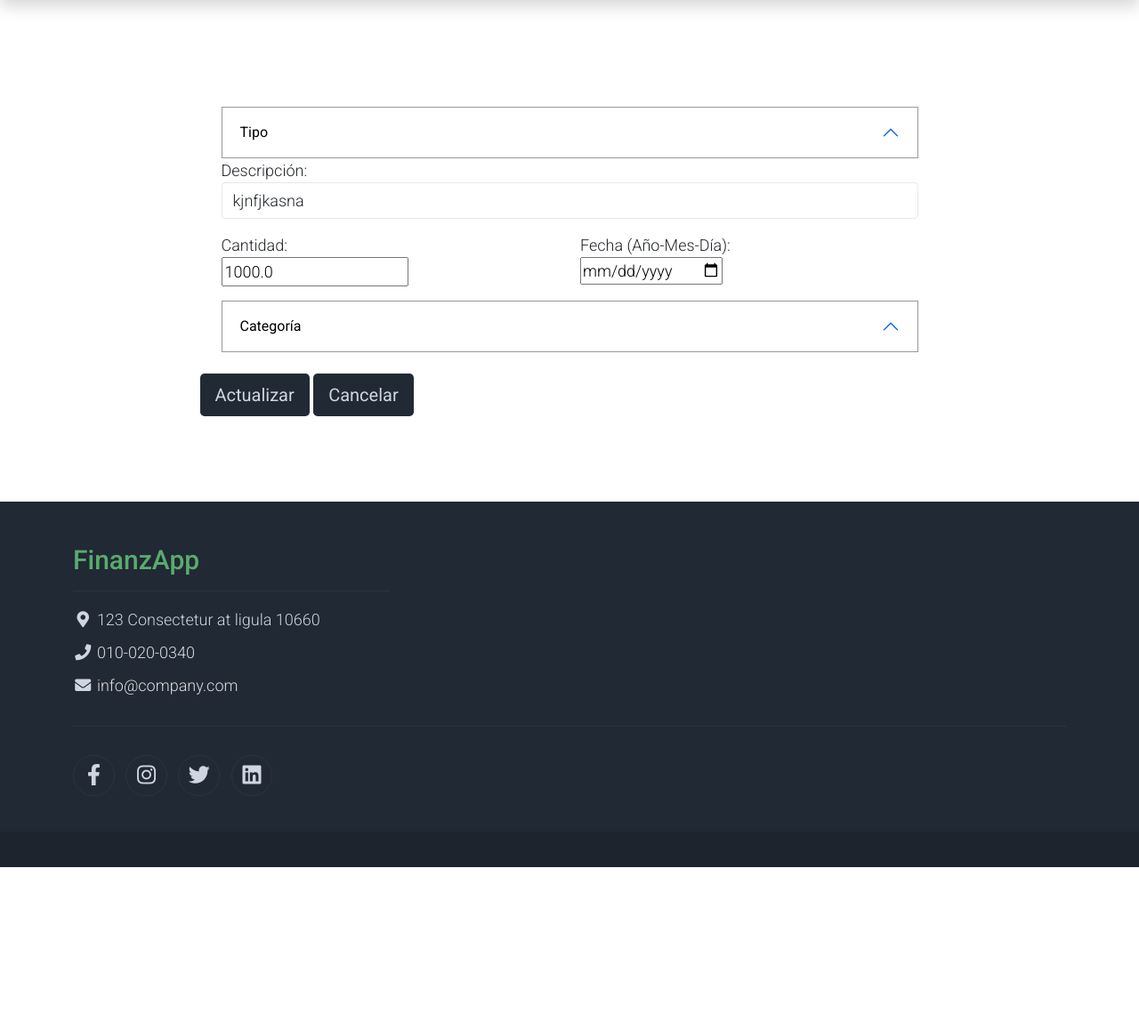
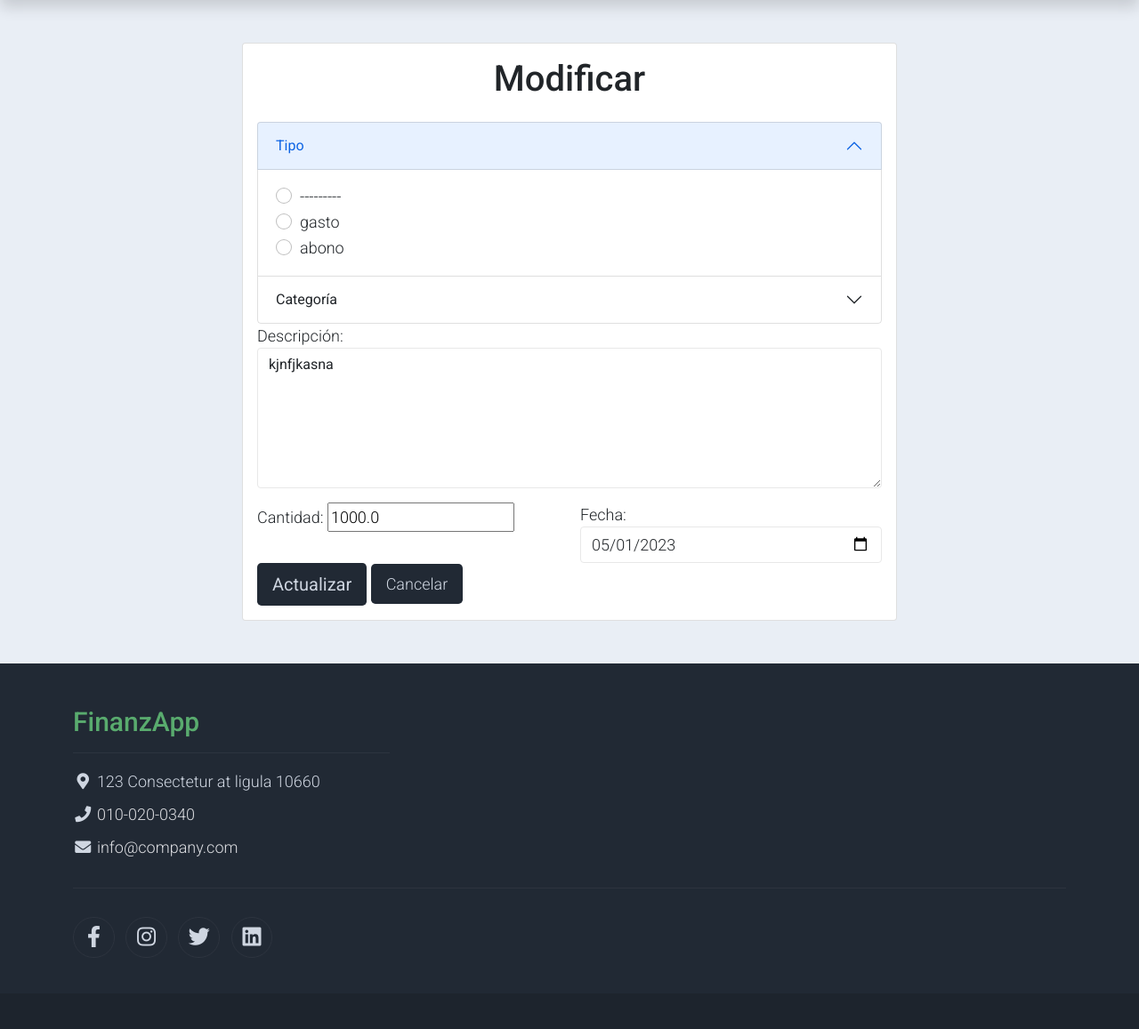
Before and after one commit to DCC-CC4401/2023-1-Grupo-2, a Django app: page /editTrans/1 in a window 1280 px wide. Shown: the part 119-1276 px from the top of the page at 89% size. Before the commit the page ends 1094 px from the top, so only its background shows below. Run offline with Django 4.2, Linux system fonts and the light colour scheme; a user stored in the database is signed in; data comes from the database, SQL or seed files in the repository; both versions use the stored data as it was after the commit; some libraries are stand-ins or nearby versions.

Commit message:
fixing changes in editTransaction

```diff
--- a/finanzapp_proj/finanzapp/forms.py
+++ b/finanzapp_proj/finanzapp/forms.py
@@ -7,10 +7,6 @@ class RegisterUserForm(forms.Form):
    display_name = forms.CharField(label="Apodo")
 
 class EditTransactionForm(forms.ModelForm):
-    def __init__(self, user, *args, **kwargs):
-        super(EditTransactionForm, self).__init__(*args, **kwargs)
-        self.fields['category'].queryset = Category.objects.filter(user=user)
-
     class Meta:
         model = Transaction
         fields = ["type", "description", "amount", "date", "category"]
--- a/finanzapp_proj/finanzapp/templates/edit_trans.html
+++ b/finanzapp_proj/finanzapp/templates/edit_trans.html
@@ -1,78 +1,89 @@
 {% extends 'base.html' %}
+{% block content %}
+<section class="bg-light">
+  <div class="container py-5">
+    <div class="row">
+      <div class="col-md-8 m-auto">
+        <div class="card">
+          <div class="card-body">
+            <h1 class="text-center mb-4">Modificar</h1>
+            <form action="/actualizarTrans/{{ transaction.id }}" method="post">
+              {% csrf_token %}
 
-{% block content %}
-
-<div class="container py-5">
-  <div class="row py-5">
-    <div class="col-md-9 m-auto">
-      <form class="p-4" style="background-color: #ffffff;" action="/actualizarTrans/{{ transaction.id }}" method="post">
-        {% csrf_token %}
-        <div class="list-unstyled templatemo-accordion custom-accordion">
-            <button class="accordion-button" type="button" data-bs-toggle="collapse" data-bs-target="#typeAccordion" aria-expanded="false" aria-controls="typeAccordion">
+              <div class="accordion" id="accordionForm">
+                <div class="accordion-item">
+                  <h2 class="accordion-header" id="typeHeading">
+                    <button class="accordion-button" type="button" data-bs-toggle="collapse" data-bs-target="#typeCollapse" aria-expanded="true" aria-controls="typeCollapse">
                       Tipo
                     </button>
-            <div id="typeAccordion" class="accordion-collapse collapse" aria-labelledby="typeAccordion">
+                  </h2>
+                  <div id="typeCollapse" class="accordion-collapse collapse show" aria-labelledby="typeHeading" data-bs-parent="#accordionForm">
                     <div class="accordion-body">
-                <ul class="list-unstyled">
+                      <div class="form-group">
                         {% for choice in form.type.field.choices %}
-                    <li>
-                      <input class="form-check-input radio-input" type="radio" name="{{ form.type.html_name }}" id="{{ form.type.id_for_label }}_{{ forloop.counter }}" value="{{ choice.0 }}" {% if choice.0 == form.type.value %}checked{% endif %}>
-                      <label for="{{ form.type.id_for_label }}_{{ forloop.counter }}">{{ choice.1 }}</label>
-                    </li>
+                          <div class="form-check">
+                            <input class="form-check-input" type="radio" name="{{ form.type.name }}" id="{{ form.type.id_for_label }}_{{ forloop.counter }}" value="{{ choice.0 }}" {% if choice.0 == form.type.value %}checked{% endif %}>
+                            <label class="form-check-label" for="{{ form.type.id_for_label }}_{{ forloop.counter }}">
+                              {{ choice.1 }}
+                            </label>
+                          </div>
                         {% endfor %}
-                </ul>
                       </div>
                     </div>
                   </div>
-
-
-            <div class="mb-3">
-              <label for="{{ form.description.id_for_label }}">Descripción:</label>
-              <div>
-                <input type="text" class="form-control" id="{{ form.description.id_for_label }}" name="{{ form.description.html_name }}" value="{{ form.description.value }}">
                 </div>
-            </div>
-
-            <div class="row">
-                  <div class="form-group col-md-6 mb-3">
-                        <label for="{{ form.amount.id_for_label }}">Cantidad:</label>
-                        <div class="another-custom-class">{{ form.amount }}</div>
-                  </div>
-
-                  <div class="form-group col-md-6 mb-3">
-                    <label for="{{ form.date.id_for_label }}">Fecha (Año-Mes-Día):</label>
-                    <div class="another-custom-class">
-                      <input type="date" id="{{ form.date.id_for_label }}" name="{{ form.date.name }}">
-                    </div>
-                  </div>
-
-
-            </div>
-            <div class="list-unstyled templatemo-accordion custom-accordion">
-                  <button class="accordion-button" type="button" data-bs-toggle="collapse" data-bs-target="#categoryAccordion" aria-expanded="false" aria-controls="categoryAccordion">
+                <div class="accordion-item">
+                  <h2 class="accordion-header" id="categoryHeading">
+                    <button class="accordion-button collapsed" type="button" data-bs-toggle="collapse" data-bs-target="#categoryCollapse" aria-expanded="false" aria-controls="categoryCollapse">
                       Categoría
                     </button>
-                  <div id="categoryAccordion" class="accordion-collapse collapse" aria-labelledby="categoryAccordion">
+                  </h2>
+                  <div id="categoryCollapse" class="accordion-collapse collapse" aria-labelledby="categoryHeading" data-bs-parent="#accordionForm">
                     <div class="accordion-body">
-                      <form>
+                      <div class="form-group">
                         {% for choice in form.category.field.choices %}
                           <div class="form-check">
-                            <input class="form-check-input radio-input" type="radio" name="{{ form.category.html_name }}" id="{{ form.category.id_for_label }}_{{ forloop.counter }}" value="{{ choice.0 }}" {% if choice.0 == form.category.value %}checked{% endif %}>
+                            <input class="form-check-input" type="radio" name="{{ form.category.name }}" id="{{ form.category.id_for_label }}_{{ forloop.counter }}" value="{{ choice.0 }}" {% if choice.0 == form.category.value %}checked{% endif %}>
                             <label class="form-check-label" for="{{ form.category.id_for_label }}_{{ forloop.counter }}">
                               {{ choice.1 }}
                             </label>
                           </div>
                         {% endfor %}
-                      </form>
+                      </div>
+                    </div>
+                  </div>
+                </div>
+              </div>
+
+              <div class="mb-3">
+                <label for="{{ form.description.id_for_label }}">Descripción:</label>
+                <div>
+                  <textarea class="form-control" id="{{ form.description.id_for_label }}" name="{{ form.description.html_name }}" cols="40" rows="6">{{ form.description.value }}</textarea>
+                </div>
+              </div>
+
+              <div class="row">
+                <div class="col-md-6">
+                  <div class="form-group">
+                    <label for="{{ form.amount.id_for_label }}">Cantidad:</label>
+                    {{ form.amount }}
+                  </div>
+                </div>
+                <div class="col-md-6">
+                  <div class="form-group">
+                    <label for="{{ form.date.id_for_label }}">Fecha:</label>
+                    <input type="date" class="form-control" id="{{ form.date.id_for_label }}" name="{{ form.date.name }}" value="{{ form.date.value|date:'Y-m-d' }}">
                   </div>
                 </div>
               </div>
 
               <button type="submit" class="btn bg-dark btn-lg px-3 text-light">Actualizar</button>
-        <a href="/list"><button type="button" class="btn bg-dark btn-lg px-3 text-light">Cancelar</button></a>
+              <a href="/list" class="btn bg-dark btn-lg px-3 text-light">Cancelar</a>
             </form>
           </div>
         </div>
       </div>
-
+    </div>
+  </div>
+</section>
 {% endblock %}
--- a/finanzapp_proj/finanzapp/views.py
+++ b/finanzapp_proj/finanzapp/views.py
@@ -189,6 +189,7 @@ def edit_trans(request, id_transaccion):
 #Función que actualiza una transacción en la base de datos
 def actualizar_trans(request, id_transaccion):
     if request.user.is_authenticated: #Revisamos si el usuario está autenticado
+        print("hola")
         #Obtenemos la transacción con el id buscado
         transaccion = Transaction.objects.filter(id=id_transaccion).first()
         #El usuario asociado a la transacción debe ser el mismo que quiere realizar el edit,
```
Also changed, not shown: finanzapp_proj/db.sqlite3. Lines whose indentation alone changed are shown as unchanged.
